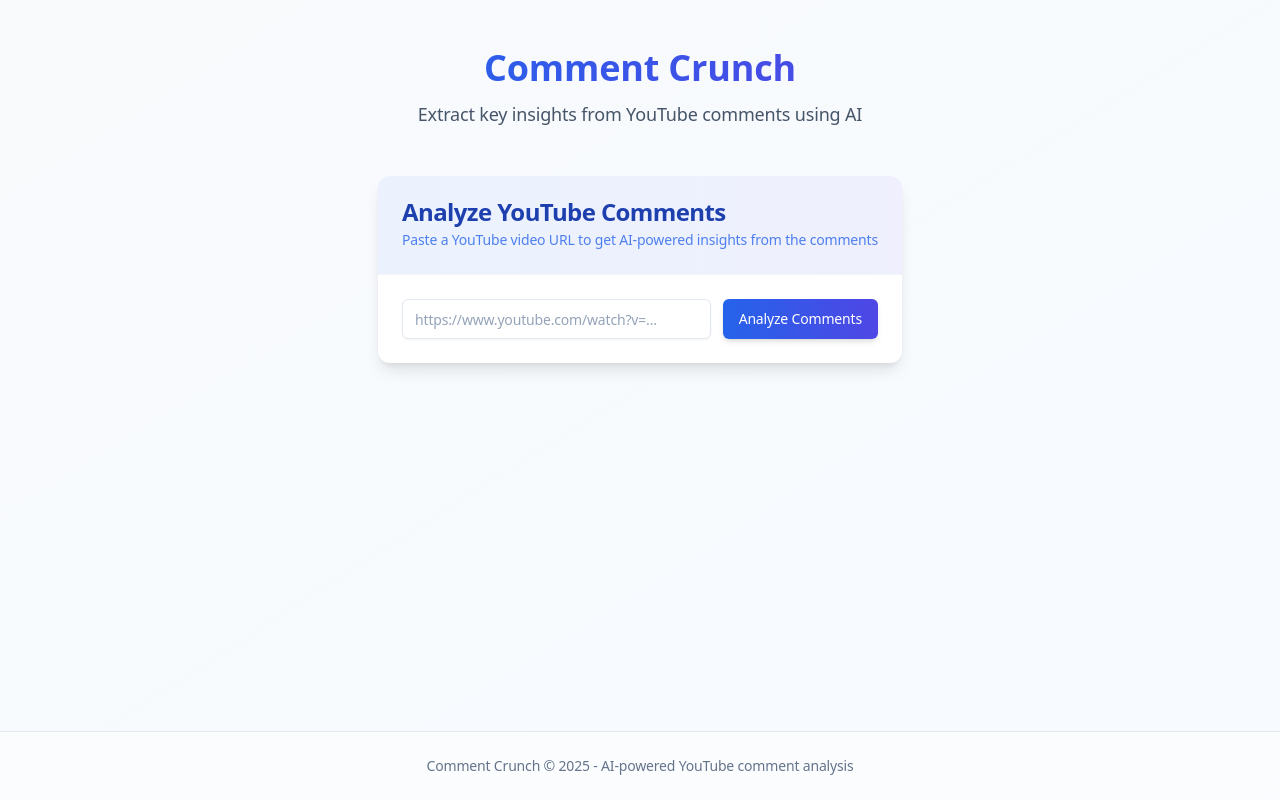
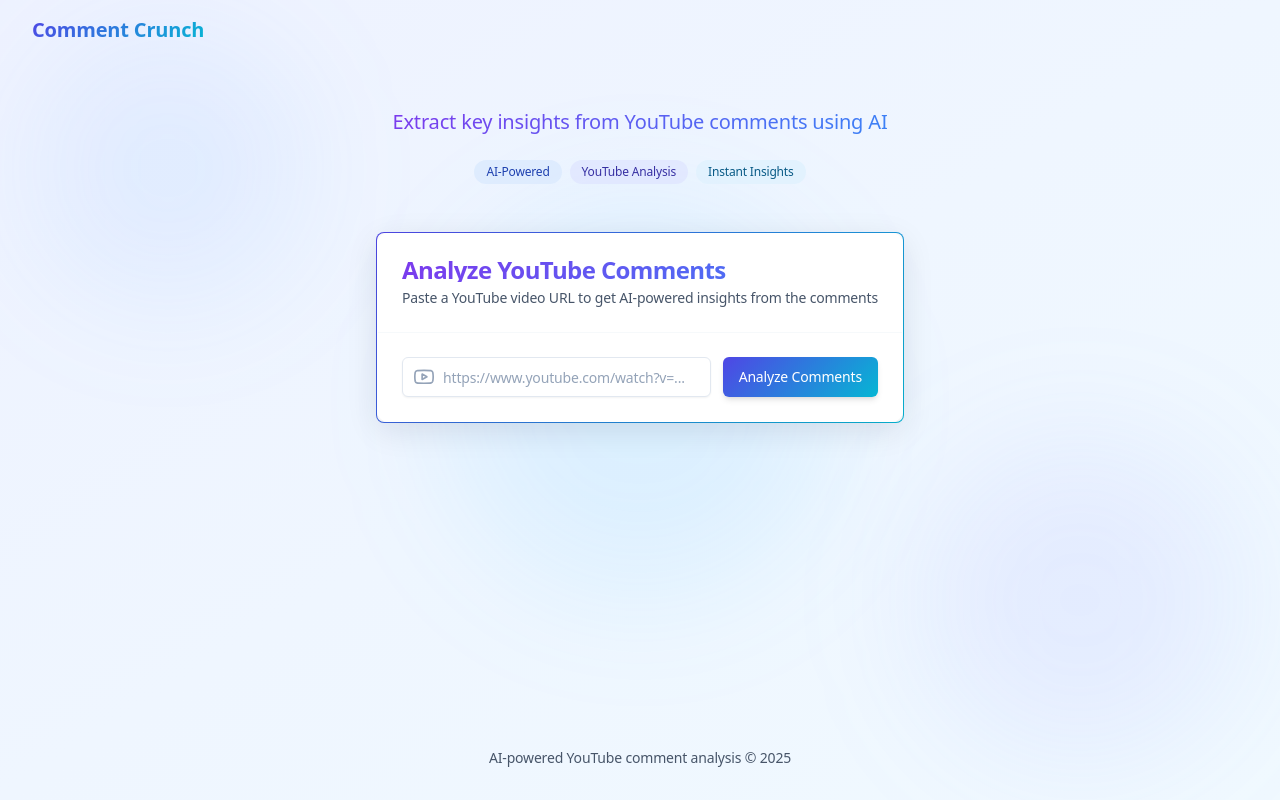
Before and after one commit to florian-lup/comment-crunch, a Next.js app: page / in a window 1280 px wide. Built offline with nearby package versions, Linux system fonts and the light colour scheme.

Commit message:
Add enhanced design system and visual improvements to application

```diff
--- a/src/app/globals.css
+++ b/src/app/globals.css
@@ -3,8 +3,8 @@
 @tailwind utilities;
 
 :root {
-  --background: #ffffff;
-  --foreground: #18181b;
+  --background: #f8fafc;
+  --foreground: #0f172a;
   --color-primary: #4f46e5;
   --color-primary-light: #818cf8;
   --color-secondary: #f1f5f9;
@@ -12,8 +12,10 @@
   --color-muted: #94a3b8;
   --color-accent: #f0f9ff;
   --shadow-sm: 0 1px 3px rgba(0, 0, 0, 0.04);
-  --shadow-md: 0 8px 20px rgba(0, 0, 0, 0.06), 0 2px 8px rgba(0, 0, 0, 0.04);
-  --shadow-lg: 0 20px 25px rgba(0, 0, 0, 0.04), 0 8px 10px rgba(0, 0, 0, 0.04);
+  --shadow-md: 0 8px 20px rgba(15, 23, 42, 0.08),
+    0 2px 8px rgba(15, 23, 42, 0.06);
+  --shadow-lg: 0 20px 25px rgba(15, 23, 42, 0.08),
+    0 8px 10px rgba(15, 23, 42, 0.06);
   --rounded-sm: 0.375rem;
   --rounded-md: 0.5rem;
   --rounded-lg: 0.75rem;
@@ -22,8 +24,8 @@
 @theme inline {
   --color-background: var(--background);
   --color-foreground: var(--foreground);
-  --font-sans: var(--font-geist-sans);
-  --font-mono: var(--font-geist-mono);
+  --font-sans: var(--font-sans);
+  --font-mono: var(--font-mono);
 }
 
 body {
@@ -65,7 +67,7 @@
   background-color: var(--color-accent);
   padding: 1rem 1.25rem;
   border-radius: var(--rounded-sm);
-  box-shadow: 0 1px 3px rgba(0, 0, 0, 0.04);
+  box-shadow: var(--shadow-sm);
 }
 
 /* Better styling for code blocks */
@@ -127,3 +129,76 @@
   -webkit-backdrop-filter: blur(10px);
   border: 1px solid rgba(255, 255, 255, 0.2);
 }
+
+/* New styles for enhanced design */
+.gradient-bg {
+  background: linear-gradient(135deg, #4f46e5 0%, #06b6d4 100%);
+}
+
+.card-hover-effect {
+  transition: transform 0.2s, box-shadow 0.2s;
+}
+
+.card-hover-effect:hover {
+  transform: translateY(-3px);
+  box-shadow: var(--shadow-lg);
+}
+
+@keyframes float {
+  0% {
+    transform: translateY(0px);
+  }
+  50% {
+    transform: translateY(-6px);
+  }
+  100% {
+    transform: translateY(0px);
+  }
+}
+
+.float-animation {
+  animation: float 6s ease-in-out infinite;
+}
+
+.text-gradient {
+  background-clip: text;
+  -webkit-background-clip: text;
+  color: transparent;
+  background-image: linear-gradient(135deg, #4f46e5 0%, #06b6d4 100%);
+}
+
+.text-gradient-2 {
+  background-clip: text;
+  -webkit-background-clip: text;
+  color: transparent;
+  background-image: linear-gradient(135deg, #7c3aed 0%, #3b82f6 100%);
+}
+
+.glassmorphism {
+  background: rgba(255, 255, 255, 0.7);
+  backdrop-filter: blur(12px);
+  -webkit-backdrop-filter: blur(12px);
+  border: 1px solid rgba(255, 255, 255, 0.18);
+  box-shadow: 0 8px 32px rgba(15, 23, 42, 0.1);
+}
+
+.custom-border-gradient {
+  position: relative;
+  border-radius: var(--rounded-md);
+  padding: 1px;
+  background: linear-gradient(135deg, #4f46e5 0%, #06b6d4 100%);
+}
+
+.custom-border-gradient::before {
+  content: "";
+  position: absolute;
+  inset: 1px;
+  background: white;
+  border-radius: calc(var(--rounded-md) - 1px);
+  z-index: 0;
+}
+
+.custom-border-gradient > * {
+  position: relative;
+  z-index: 1;
+}
--- a/src/app/page.tsx
+++ b/src/app/page.tsx
@@ -1,18 +1,41 @@
 import { CommentAnalyzer } from "@/components/CommentAnalyzer";
 import { Footer } from "@/components/ui/footer";
+import { Header } from "@/components/ui/header";
 
 export default function Home() {
   return (
-    <div className="min-h-screen bg-gradient-to-br from-slate-50 to-blue-50/50 flex flex-col">
-      <div className="flex-grow max-w-7xl mx-auto px-4 sm:px-6 lg:px-8 py-12">
-        {/* Header */}
-        <div className="text-center mb-12">
-          <h1 className="text-4xl font-bold text-transparent bg-clip-text bg-gradient-to-r from-blue-600 to-indigo-600 mb-3">
-            Comment Crunch
-          </h1>
-          <p className="text-lg text-slate-600 max-w-2xl mx-auto">
-            Extract key insights from YouTube comments using AI
-          </p>
+    <div className="min-h-screen bg-gradient-to-br from-indigo-50 via-blue-50 to-sky-50 flex flex-col relative overflow-hidden">
+      {/* Background decorative elements */}
+      <div className="absolute top-0 left-0 w-full h-full overflow-hidden pointer-events-none">
+        <div className="absolute top-10 left-10 w-64 h-64 bg-blue-400/10 rounded-full filter blur-3xl"></div>
+        <div className="absolute bottom-10 right-10 w-80 h-80 bg-indigo-400/10 rounded-full filter blur-3xl"></div>
+        <div className="absolute top-1/2 left-1/2 -translate-x-1/2 -translate-y-1/2 w-96 h-96 bg-sky-400/10 rounded-full filter blur-3xl"></div>
+      </div>
+
+      {/* Header */}
+      <Header />
+
+      <div className="flex-grow max-w-7xl mx-auto px-4 sm:px-6 lg:px-8 py-6 relative z-10">
+        {/* Main content header */}
+        <div className="text-center mb-12 mt-6">
+          <div className="float-animation">
+            <h2 className="text-lg md:text-xl font-medium mb-2 max-w-3xl mx-auto">
+              <span className="text-gradient-2">
+                Extract key insights from YouTube comments using AI
+              </span>
+            </h2>
+          </div>
+          <div className="mt-6 flex justify-center space-x-2">
+            <span className="inline-flex items-center px-3 py-1 rounded-full text-xs font-medium bg-blue-100/80 text-blue-800">
+              AI-Powered
+            </span>
+            <span className="inline-flex items-center px-3 py-1 rounded-full text-xs font-medium bg-indigo-100/80 text-indigo-800">
+              YouTube Analysis
+            </span>
+            <span className="inline-flex items-center px-3 py-1 rounded-full text-xs font-medium bg-sky-100/80 text-sky-800">
+              Instant Insights
+            </span>
+          </div>
         </div>
 
         {/* Main content */}
--- a/src/components/CommentAnalyzer.tsx
+++ b/src/components/CommentAnalyzer.tsx
@@ -80,27 +80,36 @@
 
   return (
     <div className="w-full max-w-3xl mx-auto mb-16">
-      <Card className="overflow-hidden border-0 shadow-lg">
-        <CardHeader className="bg-gradient-to-r from-blue-500/10 to-indigo-500/10 border-b border-slate-100">
-          <CardTitle className="text-blue-800">Analyze YouTube Comments</CardTitle>
-          <CardDescription className="text-blue-600/80">
+      <div className="custom-border-gradient card-hover-effect">
+        <Card className="glassmorphism border-0">
+          <CardHeader className="border-b border-slate-100/60">
+            <CardTitle className="text-gradient-2 font-bold">Analyze YouTube Comments</CardTitle>
+            <CardDescription className="text-slate-600">
               Paste a YouTube video URL to get AI-powered insights from the comments
             </CardDescription>
           </CardHeader>
           <CardContent className="p-6">
             <form onSubmit={handleSubmit} className="space-y-4">
               <div className="flex flex-col sm:flex-row gap-3">
+                <div className="flex-1 relative">
+                  <div className="absolute left-3 top-1/2 -translate-y-1/2 text-slate-400">
+                    <svg xmlns="http://www.w3.org/2000/svg" className="h-5 w-5" viewBox="0 0 24 24" fill="none" stroke="currentColor" strokeWidth="2" strokeLinecap="round" strokeLinejoin="round">
+                      <path d="M22.54 6.42a2.78 2.78 0 0 0-1.94-2C18.88 4 12 4 12 4s-6.88 0-8.6.46a2.78 2.78 0 0 0-1.94 2A29 29 0 0 0 1 11.75a29 29 0 0 0 .46 5.33A2.78 2.78 0 0 0 3.4 19c1.72.46 8.6.46 8.6.46s6.88 0 8.6-.46a2.78 2.78 0 0 0 1.94-2 29 29 0 0 0 .46-5.25 29 29 0 0 0-.46-5.33z"></path>
+                      <polygon points="9.75 15.02 15.5 11.75 9.75 8.48 9.75 15.02"></polygon>
+                    </svg>
+                  </div>
                   <Input
                     placeholder="https://www.youtube.com/watch?v=..."
                     value={youtubeUrl}
                     onChange={(e) => setYoutubeUrl(e.target.value)}
-                className="flex-1"
+                    className="pl-10"
                   />
+                </div>
                 <Button
                   type="submit"
                   disabled={isLoading}
                   variant="primary"
-                className="whitespace-nowrap"
+                  className="whitespace-nowrap gradient-bg text-white shadow-md hover:shadow-lg transition-all"
                   onClick={(e) => {
                     e.preventDefault();
                     analyzeComments();
@@ -112,22 +121,32 @@
               </div>
 
               {error && (
-              <div className="bg-red-50 border border-red-200 rounded-md p-3 text-sm text-red-600">
+                <div className="bg-red-50 border border-red-200 rounded-md p-3 text-sm text-red-600 animate-fadeIn">
+                  <div className="flex items-center">
+                    <svg xmlns="http://www.w3.org/2000/svg" className="h-5 w-5 mr-2 text-red-500" viewBox="0 0 24 24" fill="none" stroke="currentColor" strokeWidth="2" strokeLinecap="round" strokeLinejoin="round">
+                      <circle cx="12" cy="12" r="10"></circle>
+                      <line x1="12" y1="8" x2="12" y2="12"></line>
+                      <line x1="12" y1="16" x2="12.01" y2="16"></line>
+                    </svg>
                     {error}
+                  </div>
                 </div>
               )}
             </form>
           </CardContent>
         </Card>
+      </div>
 
       {result && (
         <div className="mt-8 animate-fadeIn">
-          <Card className="overflow-hidden border-0 shadow-lg">
-            <CardHeader className="bg-gradient-to-r from-slate-50 to-slate-100 border-b border-slate-100">
-              <CardTitle className="text-slate-800">{result.videoTitle}</CardTitle>
-              <CardDescription>
+          <Card className="overflow-hidden border border-slate-200/70 shadow-lg bg-white">
+            <CardHeader className="bg-gradient-to-r from-indigo-50 to-blue-50 border-b border-slate-100">
+              <div>
+                <CardTitle className="text-slate-800 font-bold text-xl">{result.videoTitle}</CardTitle>
+                <CardDescription className="text-slate-600 mt-1">
                   Comment Analysis Results
                 </CardDescription>
+              </div>
             </CardHeader>
             <CardContent className="p-6">
               <div className="prose prose-slate max-w-none">
--- a/src/components/ui/footer.tsx
+++ b/src/components/ui/footer.tsx
@@ -2,10 +2,12 @@
 
 export function Footer() {
   return (
-    <footer className="w-full border-t border-slate-200 bg-white/50">
+    <footer className="w-full bg-transparent relative z-10 mt-auto py-4">
       <div className="mx-auto max-w-7xl px-4 sm:px-6 lg:px-8">
-        <div className="py-6 text-center text-sm text-slate-500">
-          <p>Comment Crunch © 2025 - AI-powered YouTube comment analysis</p>
+        <div className="py-4 text-center">
+          <p className="text-sm text-slate-600">
+            AI-powered YouTube comment analysis © 2025
+          </p>
         </div>
       </div>
     </footer>
--- /dev/null
+++ b/src/components/ui/header.tsx
@@ -0,0 +1,13 @@
+import React from "react";
+
+export function Header() {
+  return (
+    <header className="w-full relative z-10 bg-transparent">
+      <div className="mx-auto max-w-7xl px-4 sm:px-6 lg:px-8">
+        <div className="py-4 flex items-center">
+          <h2 className="text-xl font-bold text-gradient">Comment Crunch</h2>
+        </div>
+      </div>
+    </header>
+  );
+}
```
Lines whose indentation alone changed are shown as unchanged.
